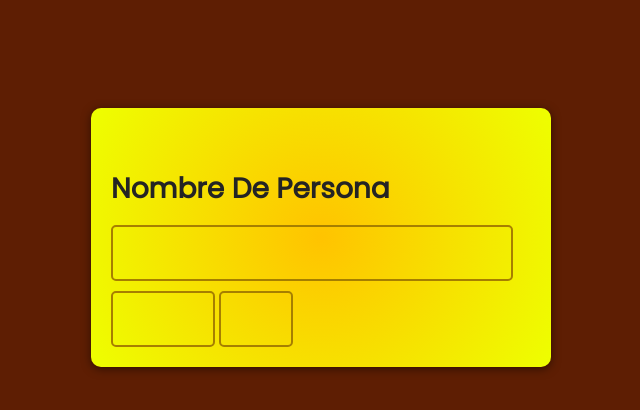
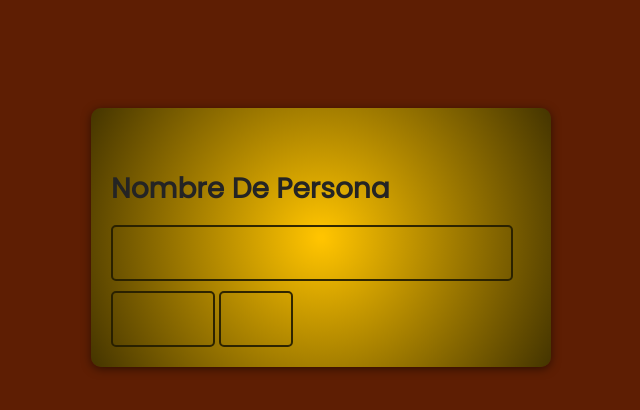
Before and after one commit to SeigiGim/Input-con-mascara, a plain HTML site: page index.html in a window 1280 px wide. Shown: the whole page, without its empty margins (319-959 px from the left). Drawn offline with Linux system fonts and the light colour scheme.

Commit message:
camnbios en colores

```diff
--- a/styles.css
+++ b/styles.css
@@ -22,7 +22,7 @@ body {
     background: radial-gradient(
       circle,
       #ffc400 1%,
-      #eeff00 100%
+      #443400 100%
     );
     margin: 100px 20px auto 20px;
     box-shadow: 0 2px 10px #00000080;
@@ -31,7 +31,7 @@ body {
   .card input {
     font-size: 28px;
     padding: 10px;
-    border: solid 2px #a67f00;
+    border: solid 2px #261e00ef;
     color: #242424;
     border-radius: 5px;
     background-color: transparent;
```
